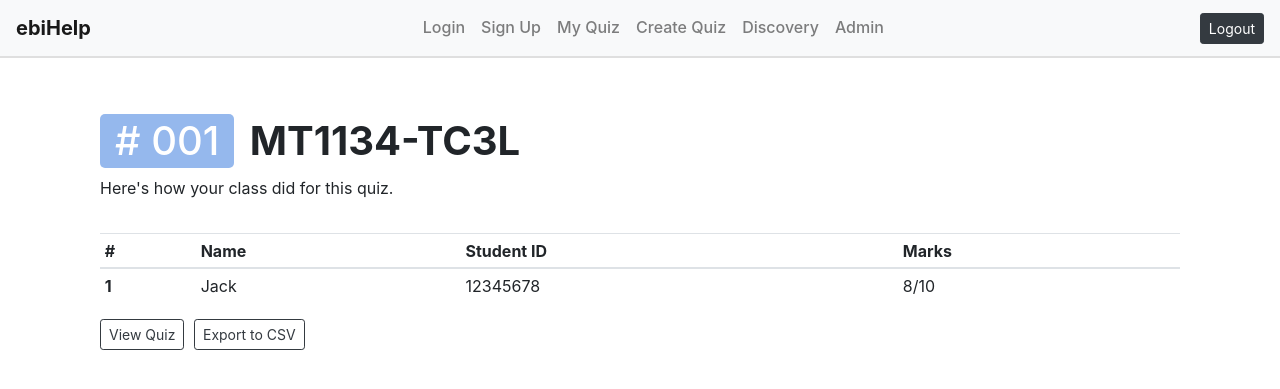
After one commit to C2Meng/Education-Forum, a Flask app: page /quiz_data in a window 1280 px wide. The commit adds this page. Shown: the top 389 px of the page. Run offline with Flask 3, Linux system fonts and the light colour scheme; some libraries are stand-ins or nearby versions.

Commit message:
Created View Quiz Data on Teacher Dashboard

```diff
--- a/website/teacher.py
+++ b/website/teacher.py
@@ -9,3 +9,7 @@ def discovery():
 @teacher.route('/admin_home')
 def admin():
     return render_template('admin_home.html')
+
+@teacher.route('/quiz_data')
+def quiz_data():
+    return render_template('quiz_data.html')
--- a/website/templates/admin_home.html
+++ b/website/templates/admin_home.html
@@ -24,7 +24,7 @@
                     <p1>Due Date</p1><br>
                     <p1>Completed</p1><br><br>
 
-                    <a class="btn btn-light" href="/create-quiz" style="margin-top: 2%;">View</a>
+                    <a class="btn btn-light" href="/quiz_data" style="margin-top: 2%;">View Data</a>
                 </div>
             </div>
         </div>
--- a/website/templates/base.html
+++ b/website/templates/base.html
@@ -43,7 +43,7 @@
           </div>
 
           <div class="navbar-nav ml-auto" >
-            <a class="btn btn-dark nav-item" id="logout" href="/logout">Logout</a>
+            <a class="btn btn-dark btn-sm nav-item" id="logout" href="/logout">Logout</a>
           </div>
 
       </nav>
@@ -92,5 +92,6 @@
           src = "{{ url_for ('static', filename='index.js') }}"
           ></script>
 
+
     </body>
 </html>
--- /dev/null
+++ b/website/templates/quiz_data.html
@@ -0,0 +1,43 @@
+{% extends "base.html" %} {% block title %}Admin{% endblock %}
+
+{% block content %}
+
+<div class="container" style="margin-top: 5%; margin-bottom: 3%">
+    <h1 style=" color: white; display:inline-block;">
+        <div class="button" style="background-color: #95B8ED; padding:3px 15px; border-radius: 5px;">
+            # 001
+        </div>
+    </h1>
+    <h1 style="display:inline-block; margin-left: 1%; font-weight: bold;">MT1134-TC3L</h1>
+    <p >Here's how your class did for this quiz.</p>
+</div>
+
+<div class="container">
+    <table class="table table-sm" id="quizData">
+        <thead>
+            <tr>
+                <th scope="col">#</th>
+                <th scope="col">Name</th>
+                <th scope="col">Student ID</th>
+                <th scope="col">Marks</th>
+            </tr>
+        </thead>
+
+        <tbody>
+            <tr>
+                <th scope="row">1</th>
+                <td>Jack</td>
+                <td>12345678</td>
+                <td>8/10</td>
+            </tr>
+        </tbody>
+    </table>
+    <button class="btn btn-outline-dark btn-sm" href="/quiz_data" style="margin-right: 5px;">View Quiz</button>
+    <button class="btn btn-outline-dark btn-sm" id="exportBtn">Export to CSV</button>
+
+
+</div>
+
+
+
+{% endblock %}
```
